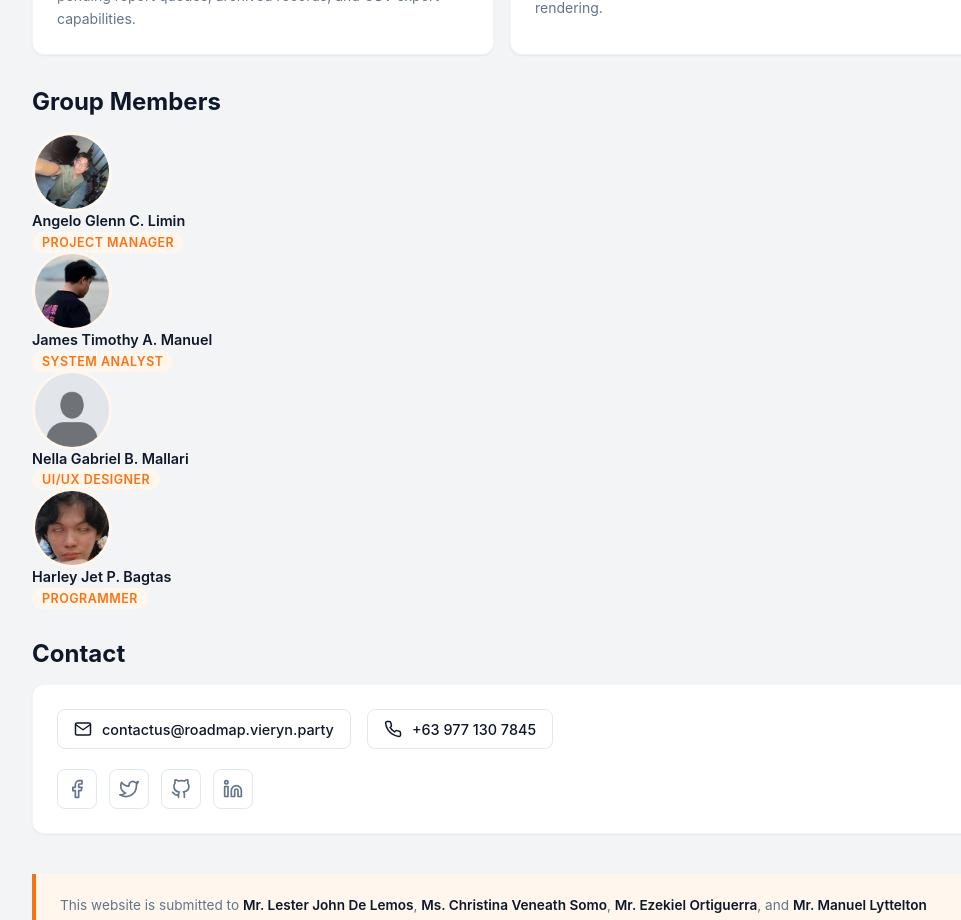
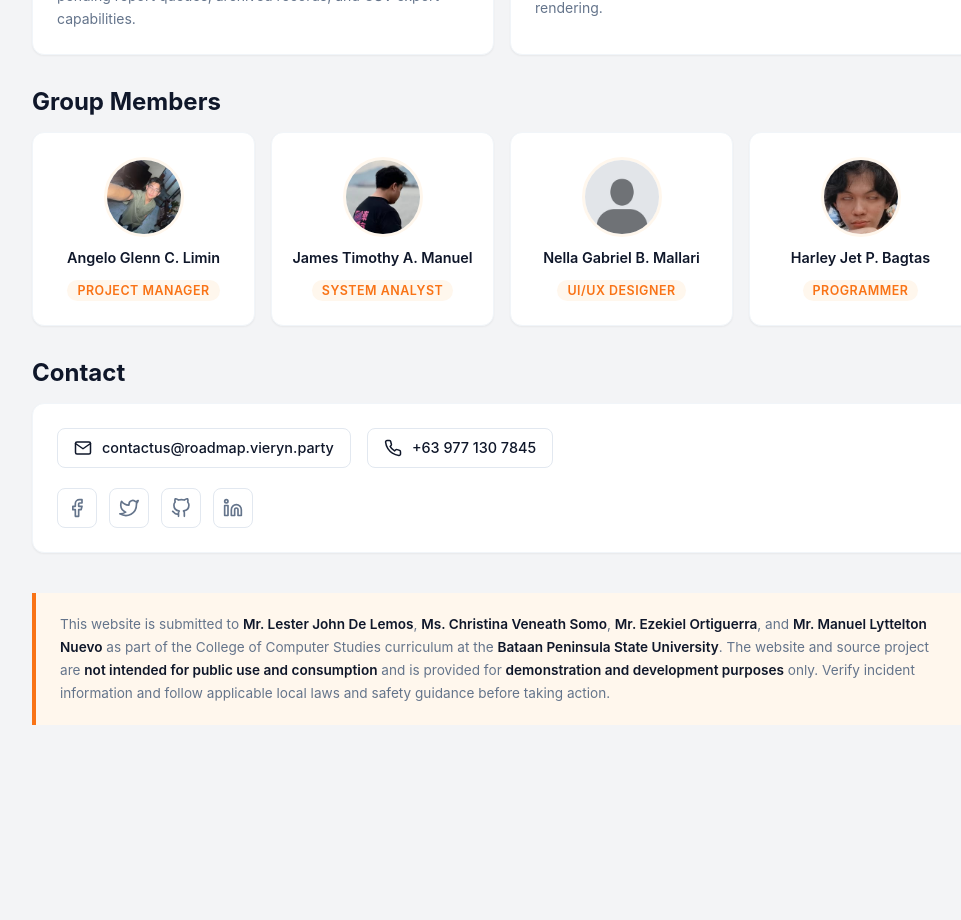
Before and after one commit to wryjonue/road-map, a React (Vite) app: page /about in a window 1280 px wide. Shown: the part 920-1840 px from the top of the page, without its empty margins (268-1229 px from the left). After the commit the page ends 1677 px from the top, so only its background shows below. Built offline with nearby package versions, Linux system fonts and the light colour scheme; no server answers.

Commit message:
fix: final fantasy v3 please

```diff
--- a/src/pages/About.jsx
+++ b/src/pages/About.jsx
@@ -96,9 +96,9 @@ export default function About() {
 			{/* THE_DREAM_TEAM_LEZGO */}
 			<section>
 				<h2 className={styles.sectionTitle}>Group Members</h2>
-				<div className={styles.THE_DREAM_TEAM_LEZGOGrid}>
+				<div className={styles.teamGrid}>
 					{THE_DREAM_TEAM_LEZGO.map((member) => (
-						<div key={member.name} className={styles.THE_DREAM_TEAM_LEZGOCard}>
+						<div key={member.name} className={styles.teamCard}>
 							<img
 								className={styles.avatar}
 								src={member.avatar}
--- a/src/pages/AssistantPage.jsx
+++ b/src/pages/AssistantPage.jsx
@@ -252,8 +252,8 @@ export default function AssistantPage() {
 			<div className={styles.page}>
 				<div className={styles.card}>
 					<div className={styles.empty}>
-						<h2 className={styles.emptyTitle}>Sign in to use the AI assistant</h2>
-						<p className={styles.emptyText}>The RoadMap AI can search reports, summarize incident stats, and find nearby issues — once you’re signed in.</p>
+						<h2 className={styles.emptyTitle}>Sign in to use the Bot</h2>
+						<p className={styles.emptyText}>Expensive ang API Key boi.</p>
 						<Link to="/sign-in" className="primary-btn">Sign in</Link>
 					</div>
 				</div>
```
